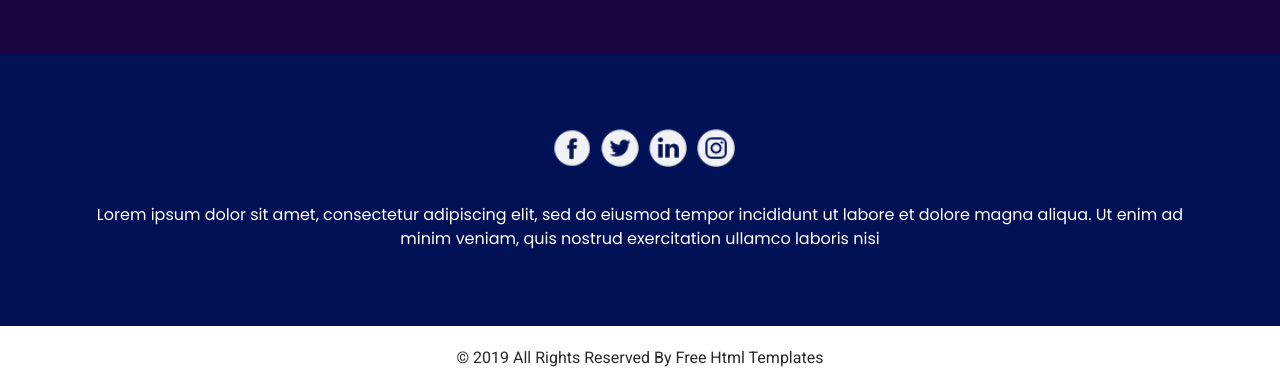
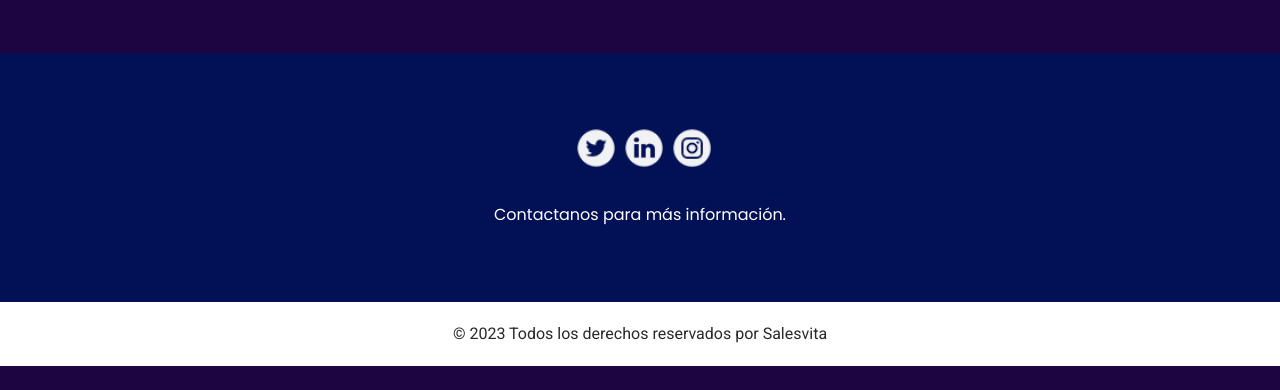
Before and after one commit to HormiDev/HACKATHON_VOTTUN, a plain HTML site: page about.html in a window 1280 px wide. Shown: the part 1142-1532 px from the top of the page. After the commit the page ends 1508 px from the top, so only its background shows below. Drawn offline with nearby package versions, Linux system fonts and the light colour scheme.

Commit message:
Update about.html

```diff
--- a/about.html
+++ b/about.html
@@ -13,7 +13,7 @@
   <meta name="author" content="" />
 
 
-  <title>ELEMENTS</title>
+  <title>SALUSVITA</title>
 
   <!-- slider stylesheet -->
   <link rel="stylesheet" type="text/css"
@@ -39,7 +39,7 @@
           <a class="navbar-brand" href="index.html">
             <img src="images/logo.png" alt="">
             <span>
-              ELEMENTS
+              SalusVita
             </span>
           </a>
           <button class="navbar-toggler" type="button" data-toggle="collapse" data-target="#navbarSupportedContent"
@@ -70,8 +70,7 @@
     </header>
     <!-- end header section -->
   </div>
-
-  <!-- about section -->
+ <!-- about section -->
   <section class="about_section layout_padding">
     <div class="container">
       <div class="row">
@@ -139,16 +138,10 @@
   </section>
   <!-- end about section -->
 
-
-  <!-- info section -->
+ <!-- info section -->
   <section class="info_section layout_padding">
     <div class="container">
       <div class="info_social">
-        <div>
-          <a href="">
-            <img src="images/fb.png" alt="">
-          </a>
-        </div>
         <div>
           <a href="">
             <img src="images/twitter.png" alt="">
@@ -167,9 +160,7 @@
       </div>
       <div>
         <p>
-          Lorem ipsum dolor sit amet, consectetur adipiscing elit, sed do eiusmod tempor incididunt ut labore et dolore
-          magna aliqua. Ut enim ad minim veniam, quis nostrud exercitation ullamco laboris nisi
-        </p>
+          Contactanos para más información.         </p>
       </div>
     </div>
   </section>
@@ -179,9 +170,7 @@
   <!-- footer section -->
   <section class="container-fluid footer_section">
     <p>
-      &copy; 2019 All Rights Reserved By
-      <a href="https://html.design/">Free Html Templates</a>
-    </p>
+      &copy; 2023 Todos los derechos reservados por Salesvita    </p>
   </section>
   <!-- footer section -->
 
```
